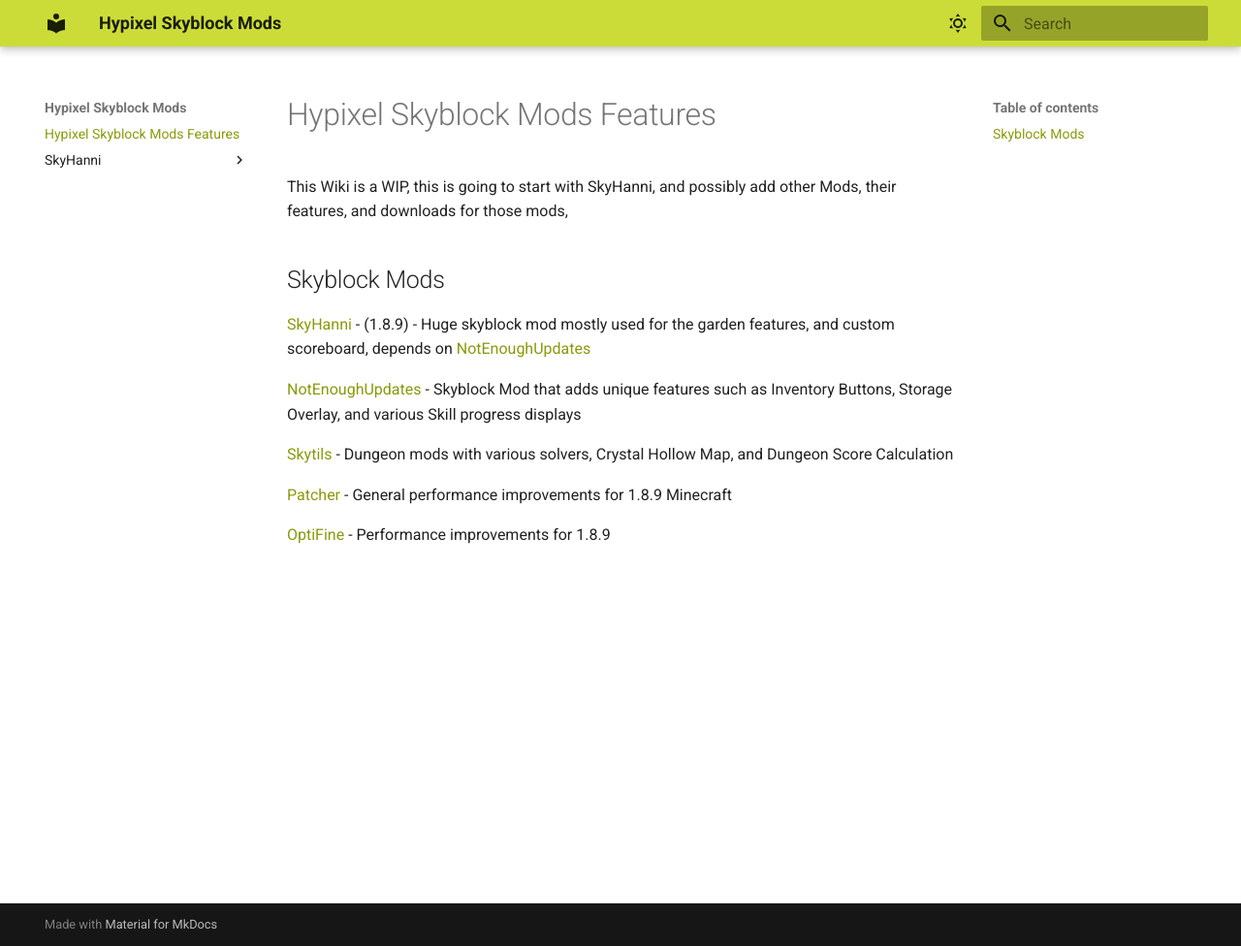
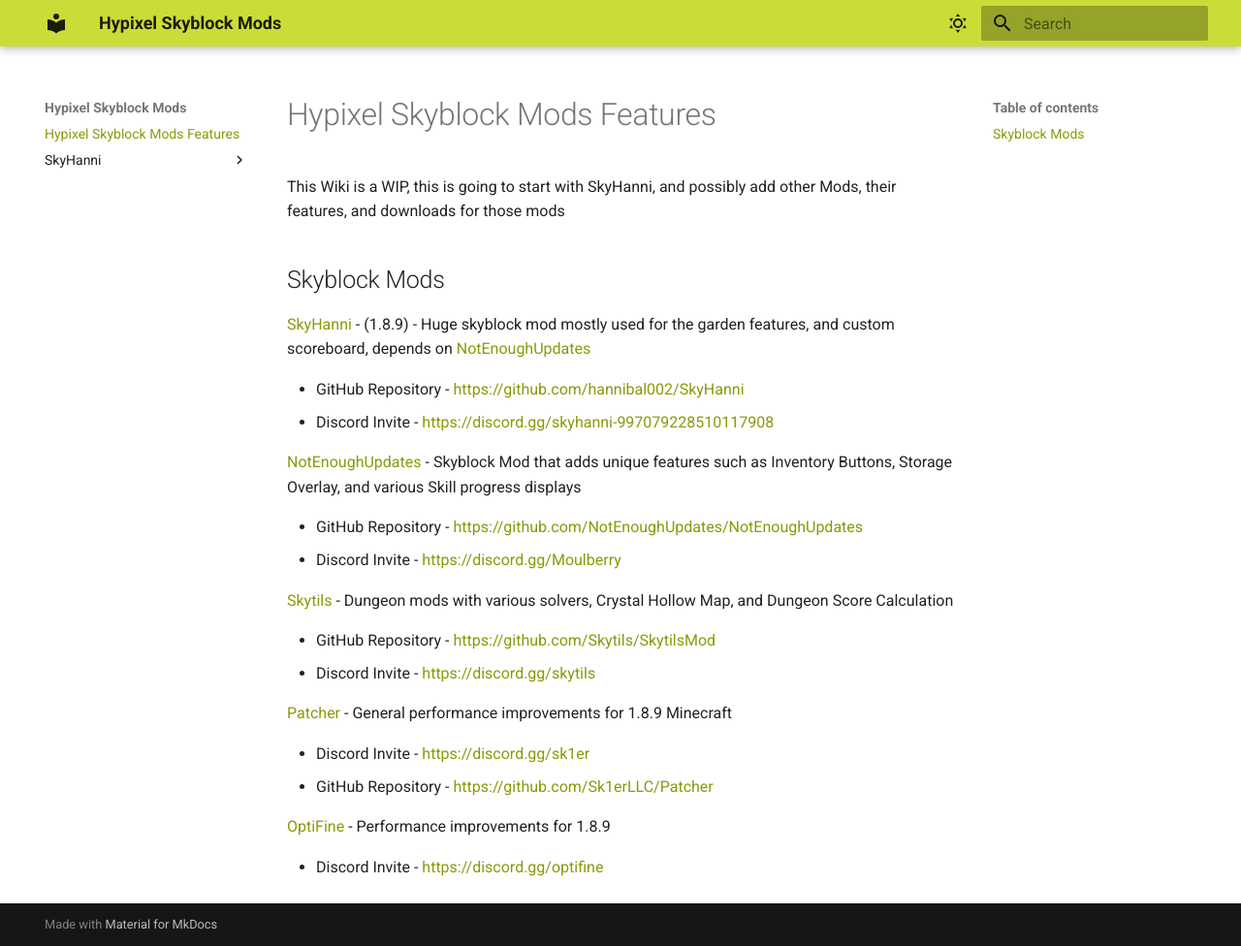
Before and after one commit to Nealkitt/Stellas-Website, an MkDocs documentation site: the page built from docs/index.md, in a window 1280 px wide and 976 px high. Shown: the whole window at 97% size. Built offline with MkDocs 1.6.1 and Material for MkDocs 9.7.7, drawn with Linux system fonts in a browser that asks for light colours.

Commit message:
more info front page
yes

```diff
--- a/docs/index.md
+++ b/docs/index.md
@@ -1,15 +1,29 @@
 # Hypixel Skyblock Mods Features
 
-This Wiki is a WIP, this is going to start with SkyHanni, and possibly add other Mods, their features, and downloads for those mods,
+This Wiki is a WIP, this is going to start with SkyHanni, and possibly add other Mods, their features, and downloads for those mods
 
 ## Skyblock Mods
 
- [SkyHanni](https://github.com/hannibal002/SkyHanni/releases) - (1.8.9) - Huge skyblock mod mostly used for the garden features, and custom scoreboard, depends on [NotEnoughUpdates](https://github.com/NotEnoughUpdates/NotEnoughUpdates/releases)
+ [SkyHanni](https://github.com/hannibal002/SkyHanni/releases) - (1.8.9) - Huge skyblock mod mostly used for the garden features, and custom scoreboard, depends on [NotEnoughUpdates](https://github.com/NotEnoughUpdates/NotEnoughUpdates/releases)<br>
+
+ - GitHub Repository - <https://github.com/hannibal002/SkyHanni>
+ - Discord Invite - <https://discord.gg/skyhanni-997079228510117908>
 
  [NotEnoughUpdates](https://github.com/NotEnoughUpdates/NotEnoughUpdates/releases) - Skyblock Mod that adds unique features such as Inventory Buttons, Storage Overlay, and various Skill progress displays
 
- [Skytils](https://github.com/Skytils/SkytilsMod/releases) - Dungeon mods with various solvers, Crystal Hollow Map, and Dungeon Score Calculation
+ - GitHub Repository - <https://github.com/NotEnoughUpdates/NotEnoughUpdates>
+ - Discord Invite - <https://discord.gg/Moulberry>
 
- [Patcher](https://www.sk1er.club/mods/patcher/) - General performance improvements for 1.8.9 Minecraft
+ [Skytils](https://github.com/Skytils/SkytilsMod/releases) - Dungeon mods with various solvers, Crystal Hollow Map, and Dungeon Score Calculation<br>
+
+ - GitHub Repository - <https://github.com/Skytils/SkytilsMod>
+ - Discord Invite - <https://discord.gg/skytils>
+
+ [Patcher](https://www.sk1er.club/mods/patcher/) - General performance improvements for 1.8.9 Minecraft<br>
+
+ - Discord Invite - <https://discord.gg/sk1er>
+ - GitHub Repository - <https://github.com/Sk1erLLC/Patcher>
 
  [OptiFine](https://optifine.net/adloadx?f=preview_OptiFine_1.8.9_HD_U_M6_pre2.jar) - Performance improvements for 1.8.9
+
+ - Discord Invite - <https://discord.gg/optifine>
```
